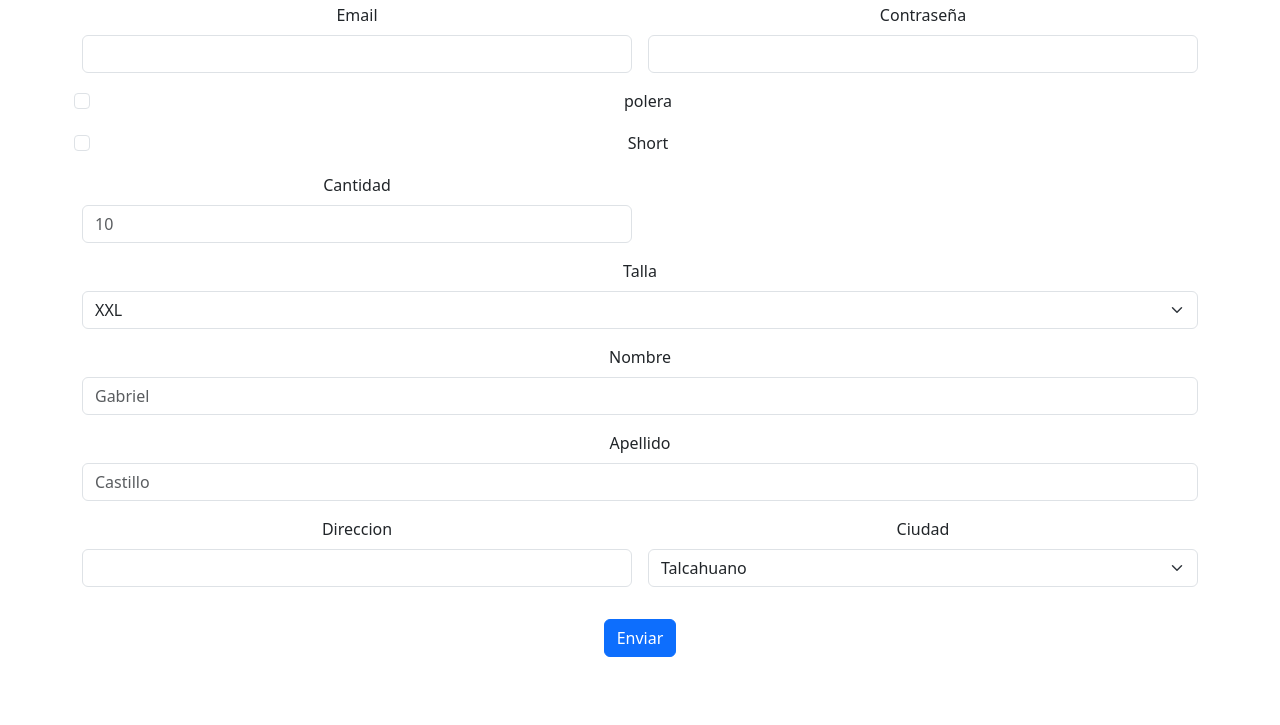
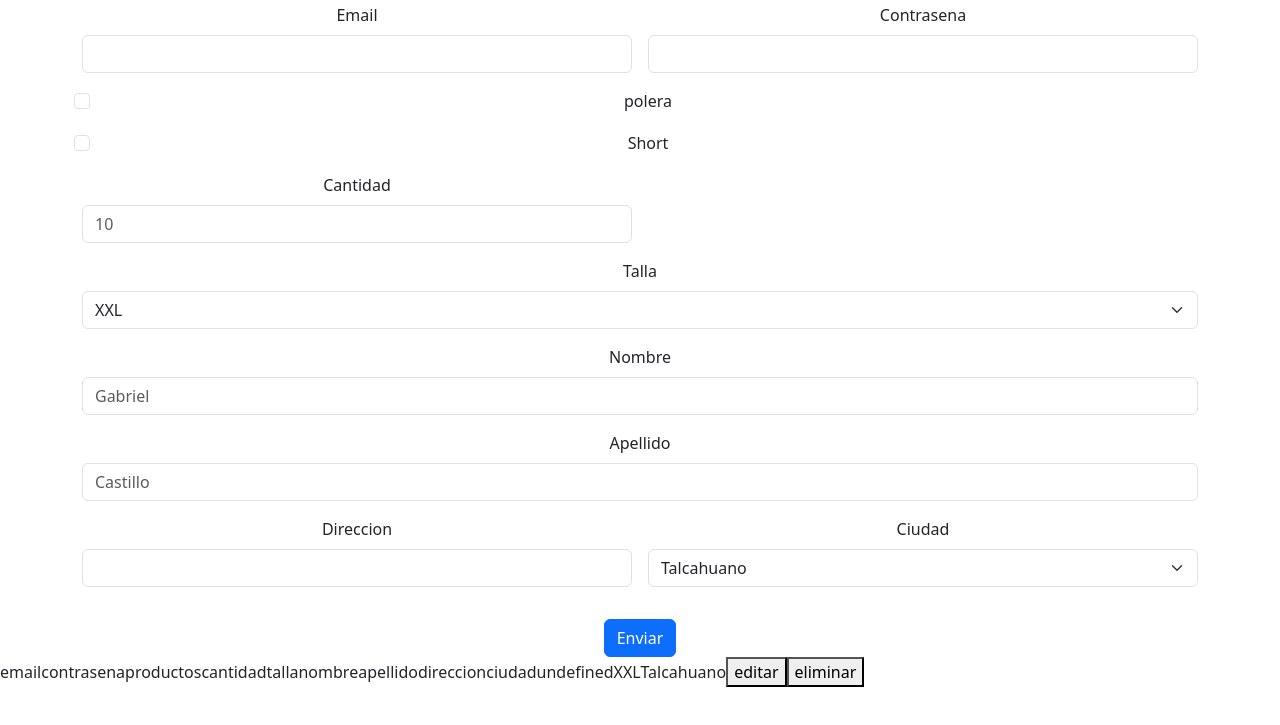
Before and after one commit to GabrielACG2/ev3-programacion, a plain HTML site: page index.html in a window 1280 px wide. Both pictures are taken after a click on the button "Enviar". Shown: the part 53-778 px from the top of the page. Drawn offline with nearby package versions, Linux system fonts and the light colour scheme.

Commit message:
update
se hizo una tabla para que muestre en la pagina

```diff
--- a/app.js
+++ b/app.js
@@ -17,6 +17,7 @@
 
 
 var registrar = ()=>{
+    let econtenedorTabla= document.getElementById("contenedorTabla")
     let eemail = document.getElementById("email");
     let econtrasena = document.getElementById("contrasena");
     let eproductos = document.getElementById("flexCheckDefault");
@@ -50,13 +51,52 @@ var registrar = ()=>{
     if(listadoantiguo==null){
         listadonuevo =[persona]
     }else{
-        listadoantiguo.push(persona)
-        listadonuevo =[...listadoantiguo]
+        //listadoantiguo.push(persona)
+        listadonuevo =[...listadoantiguo,persona]
     }
     console.log(persona)
     console.log(listadoantiguo)
     console.log(listadonuevo)
     localStorage.setItem("personas",JSON.stringify(listadonuevo));
+
+    render="table"
+    render="<tr>"
+    render+="<th>email</th>"
+    render+="<th>contrasena</th>"
+    render+="<th>productos</th>"
+    render+="<th>cantidad</th>"
+    render+="<th>talla</th>"
+    render+="<th>nombre</th>"
+    render+="<th>apellido</th>"
+    render+="<th>direccion</th>"
+    render+="<th>ciudad</th>"
+    render+="</tr>"
+
+    for (let i = 0; i <listadonuevo.length; i++) {
+        const element = listadonuevo[i];
+        render+="<tr>"
+        render+="<td>"+element.email+"</td>"
+        render+="<td>"+element.contrasena+"</td>"
+        render+="<td>"+element.productos+"</td>"
+        render+="<td>"+element.cantidad+"</td>"
+        render+="<td>"+element.talla+"</td>"
+        render+="<td>"+element.nombre+"</td>"
+        render+="<td>"+element.apellido+"</td>"
+        render+="<td>"+element.direccion+"</td>"
+        render+="<td>"+element.ciudad+"</td>"
+        render+="<td>"
+        render+="<button id= 'btneditar"+i+"'>editar</button>"
+        render+="<button id= 'btneliminar"+i+"'>eliminar</button>"
+        render+="</td>"
+        render+="</tr>"
+    }
+    render+="</table>"
+    econtenedorTabla.innerHTML = render;
+    for (let i = 0; i < listadonuevo.length; i++) {
+        var eBTN = document.getElementById("btneditar"+i);
+        let element= listadonuevo[i]
+        eBTN.addEventListener("click",()=>{alert("hola"+element.email+" "+element.contrasena+" "+element.productos+" "+element.cantidad+" "+element.talla+" "+element.nombre+" "+element.apellido+" "+element.direccion+" "+element.ciudad)})
+    }
 }
 
     document.getElementById("btn").addEventListener("click" , registrar)
--- a/index.html
+++ b/index.html
@@ -19,7 +19,7 @@
                   <input id="email" type="email" class="form-control" id="inputEmail4">
                 </div>
                 <div class="col-md-6">
-                  <label for="inputPassword4" class="form-label">Contraseña</label>
+                  <label for="inputPassword4" class="form-label">Contrasena</label>
                   <input id="contrasena"type="password" class="form-control" id="inputPassword4">
                 </div>
                   <div class="form-check">
@@ -94,6 +94,7 @@
             </div>
         </div>
     </section>
+    <div id="contenedorTabla"></div>
 
 
 
```
